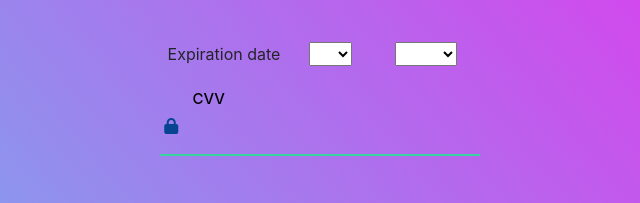
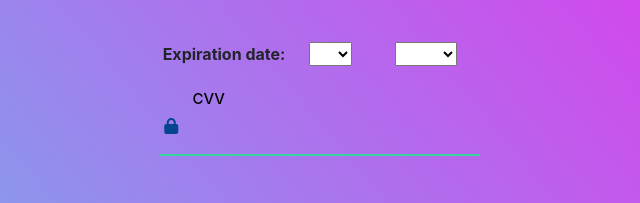
Before and after one commit to MatyldaB94/Egera, a plain HTML site: page index.html in a window 1280 px wide. Shown: the part 411-614 px from the top of the page, 536-1176 px from the left. Drawn offline with nearby package versions, Linux system fonts and the light colour scheme.

Commit message:
feat: add new font-weight in style.css

```diff
--- a/index.html
+++ b/index.html
@@ -59,7 +59,7 @@
                     </div>
                 </div>
                 <fieldset class="fieldset-expiration">
-                    <label for="card-expiration-month">Expiration date</label>
+                    <label for="card-expiration-month">Expiration date:</label>
                     <div class="select">
                         <select id="card-expiration-year">
                             <option></option>
--- a/style.css
+++ b/style.css
@@ -86,6 +86,10 @@ body {
     display: flex;
     align-items: center;
     text-align: center;
+}
+
+.fieldset-expiration {
+    font-weight: bold;
 }
 
 .login-content img {
```
